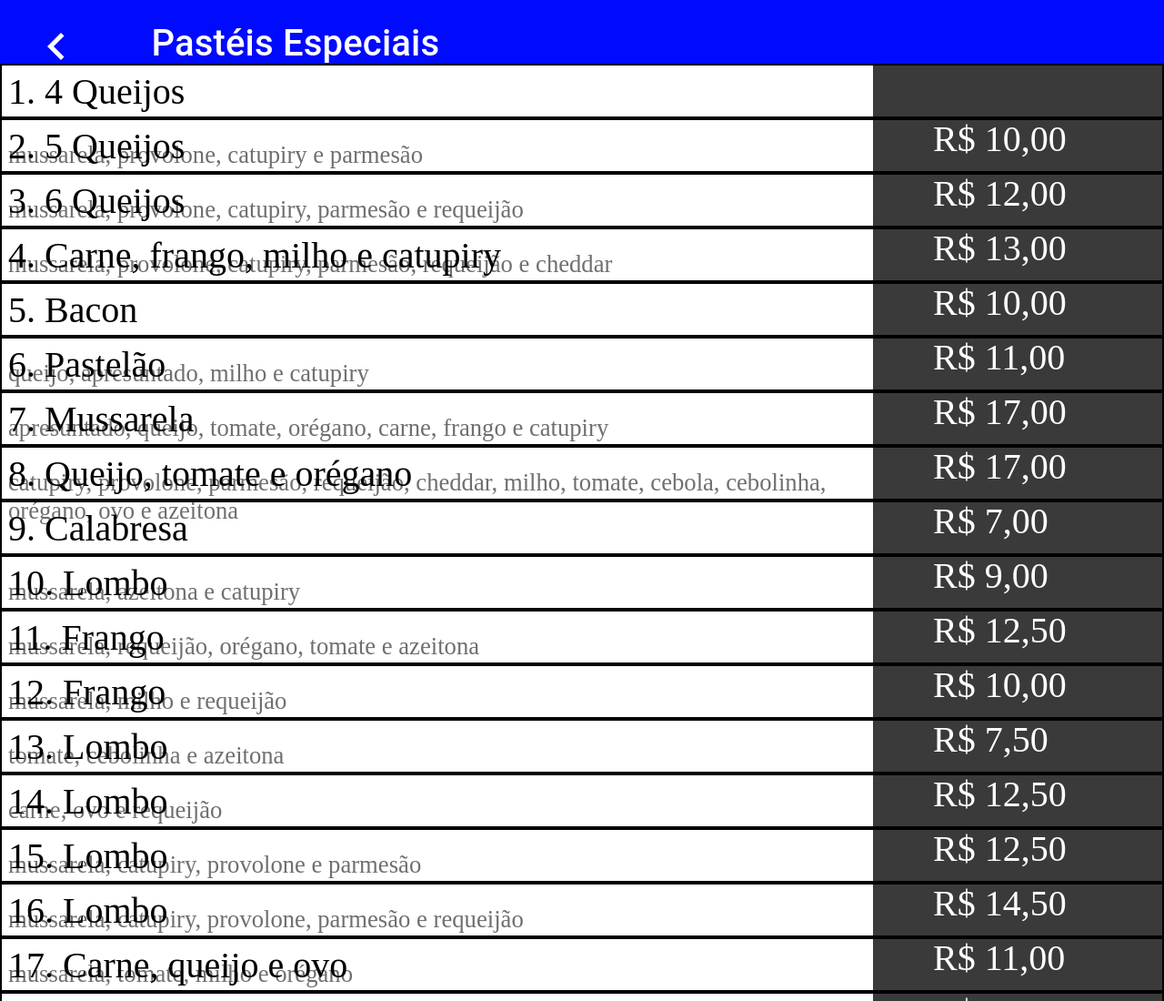
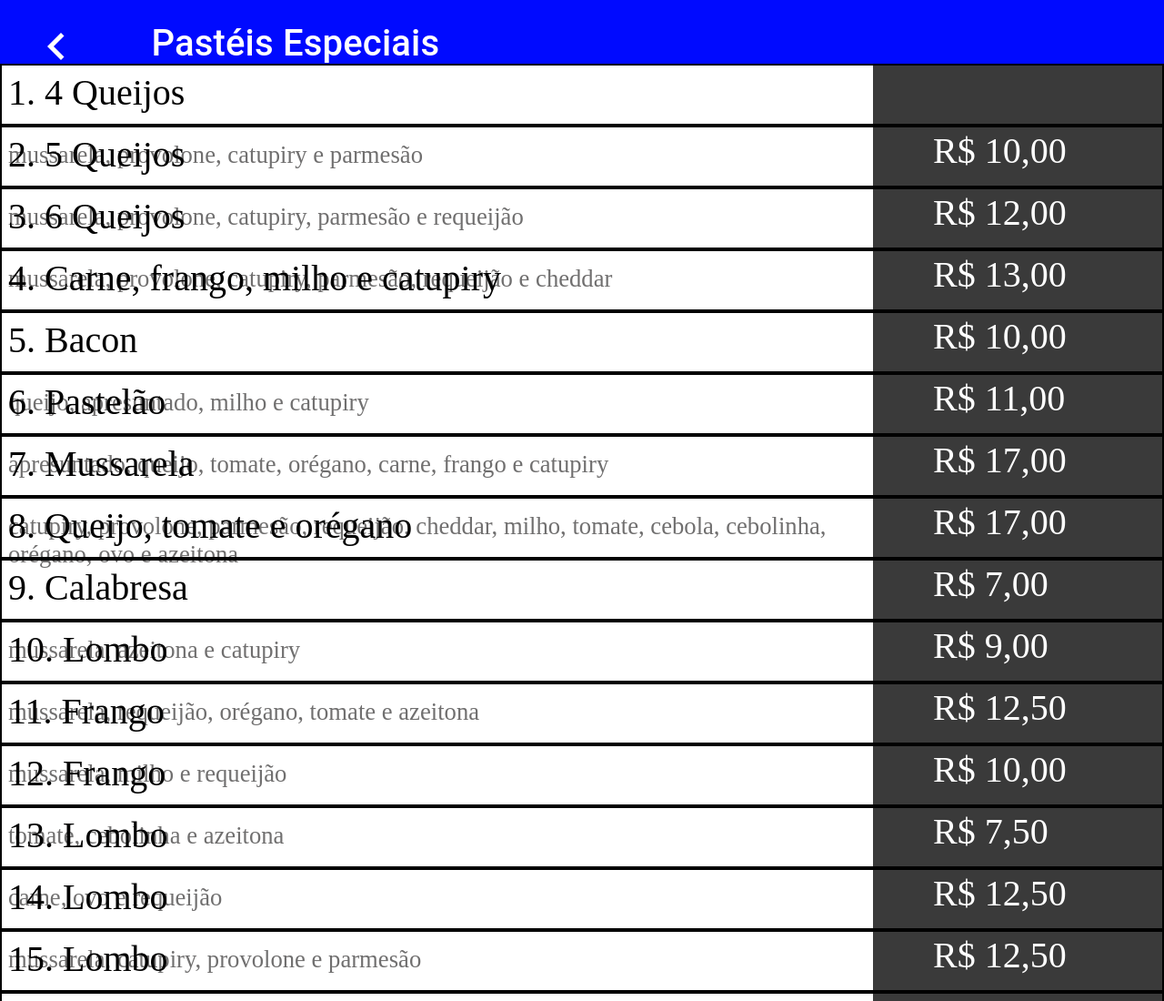
Before and after one commit to Cardapiosorriso/Cardapiosorriso.github.io, a plain HTML site: page Pastéis Especiais.html in a window 1280 px wide. Shown: the top 1100 px of the page at 91% size. Drawn offline with Linux system fonts and the light colour scheme.

Commit message:
Update Pastéis Especiais.html

```diff
--- a/Pastéis Especiais.html
+++ b/Pastéis Especiais.html
@@ -11,12 +11,13 @@
 				background-color: white;
 			}
 			div#topo{
-				position: absolute;
+				position: fixed;
 				left: 0%;
 				right: 0%;
 				top: 0%;
 				bottom: 91.25%;
 				background-color: #000AFF;
+				z-index: 1;
 			}
 			div#topo label{
 				position: absolute;
@@ -42,7 +43,7 @@
 			div#Preco{
 				position: absolute;
 				width: 25%;
-				height: 195%;
+				height: 221%;
 				right: 0%;
 				top: 8.75%;
 				background: #3A3A3A;
@@ -50,7 +51,7 @@
 			div#Tabela1{
 				position: absolute;
 				width: 100%;
-				height: 7.5%;
+				height: 8.5%;
 				right: 0%;
 				left: 0%;
 				top: 8.75%;
@@ -60,250 +61,250 @@
 			div#Tabela2{
 				position: absolute;
 				width: 100%;
-				height: 7.5%;
+				height: 8.5%;
 				right: 0%;
 				left: 0%;
-				top: 16.25%;
+				top: 17.25%;
 				border: 2px solid #000000;
 				box-sizing: border-box;
 			}
 			div#Tabela3{
 				position: absolute;
 				width: 100%;
-				height: 7.5%;
+				height: 8.5%;
 				right: 0%;
 				left: 0%;
-				top: 23.75%;
+				top: 25.75%;
 				border: 2px solid #000000;
 				box-sizing: border-box;
 			}
 			div#Tabela4{
 				position: absolute;
 				width: 100%;
-				height: 7.5%;
+				height: 8.5%;
 				right: 0%;
 				left: 0%;
-				top: 31.25%;
+				top: 34.25%;
 				border: 2px solid #000000;
 				box-sizing: border-box;
 			}
 			div#Tabela5{
 				position: absolute;
 				width: 100%;
-				height: 7.5%;
+				height: 8.5%;
 				right: 0%;
 				left: 0%;
-				top: 38.75%;
+				top: 42.75%;
 				border: 2px solid #000000;
 				box-sizing: border-box;
 			}
 			div#Tabela6{
 				position: absolute;
 				width: 100%;
-				height: 7.5%;
+				height: 8.5%;
 				right: 0%;
 				left: 0%;
-				top: 46.25%;
+				top: 51.25%;
 				border: 2px solid #000000;
 				box-sizing: border-box;
 			}
 			div#Tabela7{
 				position: absolute;
 				width: 100%;
-				height: 7.5%;
+				height: 8.5%;
 				right: 0%;
 				left: 0%;
-				top: 53.75%;
+				top: 59.75%;
 				border: 2px solid #000000;
 				box-sizing: border-box;
 			}
 			div#Tabela8{
 				position: absolute;
 				width: 100%;
-				height: 7.5%;
+				height: 8.5%;
 				right: 0%;
 				left: 0%;
-				top: 61.25%;
+				top: 68.25%;
 				border: 2px solid #000000;
 				box-sizing: border-box;
 			}
 			div#Tabela9{
 				position: absolute;
 				width: 100%;
-				height: 7.5%;
+				height: 8.5%;
 				right: 0%;
 				left: 0%;
-				top: 68.75%;
+				top: 76.75%;
 				border: 2px solid #000000;
 				box-sizing: border-box;
 			}
 			div#Tabela10{
 				position: absolute;
 				width: 100%;
-				height: 7.5%;
+				height: 8.5%;
 				right: 0%;
 				left: 0%;
-				top: 76.25%;
+				top: 85.25%;
 				border: 2px solid #000000;
 				box-sizing: border-box;
 			}
 			div#Tabela11{
 				position: absolute;
 				width: 100%;
-				height: 7.5%;
+				height: 8.5%;
 				right: 0%;
 				left: 0%;
-				top: 83.75%;
+				top: 93.75%;
 				border: 2px solid #000000;
 				box-sizing: border-box;
 			}
 			div#Tabela12{
 				position: absolute;
 				width: 100%;
-				height: 7.5%;
+				height: 8.5%;
 				right: 0%;
 				left: 0%;
-				top: 91.25%;
+				top: 102.25%;
 				border: 2px solid #000000;
 				box-sizing: border-box;
 			}
 			div#Tabela13{
 				position: absolute;
 				width: 100%;
-				height: 7.5%;
+				height: 8.5%;
 				right: 0%;
 				left: 0%;
-				top: 98.75%;
+				top: 110.75%;
 				border: 2px solid #000000;
 				box-sizing: border-box;
 			}
 			div#Tabela14{
 				position: absolute;
 				width: 100%;
-				height: 7.5%;
+				height: 8.5%;
 				right: 0%;
 				left: 0%;
-				top: 106.25%;
+				top: 119.25%;
 				border: 2px solid #000000;
 				box-sizing: border-box;
 			}
 			div#Tabela15{
 				position: absolute;
 				width: 100%;
-				height: 7.5%;
+				height: 8.5%;
 				right: 0%;
 				left: 0%;
-				top: 113.75%;
+				top: 127.75%;
 				border: 2px solid #000000;
 				box-sizing: border-box;
 			}
 			div#Tabela16{
 				position: absolute;
 				width: 100%;
-				height: 7.5%;
+				height: 8.5%;
 				right: 0%;
 				left: 0%;
-				top: 121.25%;
+				top: 136.25%;
 				border: 2px solid #000000;
 				box-sizing: border-box;
 			}
 			div#Tabela17{
 				position: absolute;
 				width: 100%;
-				height: 7.5%;
+				height: 8.5%;
 				right: 0%;
 				left: 0%;
-				top: 128.75%;
+				top: 144.75%;
 				border: 2px solid #000000;
 				box-sizing: border-box;
 			}
 			div#Tabela18{
 				position: absolute;
 				width: 100%;
-				height: 7.5%;
+				height: 8.5%;
 				right: 0%;
 				left: 0%;
-				top: 136.25%;
+				top: 153.25%;
 				border: 2px solid #000000;
 				box-sizing: border-box;
 			}
 			div#Tabela19{
 				position: absolute;
 				width: 100%;
-				height: 7.5%;
+				height: 8.5%;
 				right: 0%;
 				left: 0%;
-				top: 143.75%;
+				top: 161.75%;
 				border: 2px solid #000000;
 				box-sizing: border-box;
 			}
 			div#Tabela20{
 				position: absolute;
 				width: 100%;
-				height: 7.5%;
+				height: 8.5%;
 				right: 0%;
 				left: 0%;
-				top: 151.25%;
+				top: 170.25%;
 				border: 2px solid #000000;
 				box-sizing: border-box;
 			}
 			div#Tabela21{
 				position: absolute;
 				width: 100%;
-				height: 7.5%;
+				height: 8.5%;
 				right: 0%;
 				left: 0%;
-				top: 158.75%;
+				top: 178.75%;
 				border: 2px solid #000000;
 				box-sizing: border-box;
 			}
 			div#Tabela22{
 				position: absolute;
 				width: 100%;
-				height: 7.5%;
+				height: 8.5%;
 				right: 0%;
 				left: 0%;
-				top: 166.25%;
+				top: 187.25%;
 				border: 2px solid #000000;
 				box-sizing: border-box;
 			}
 			div#Tabela23{
 				position: absolute;
 				width: 100%;
-				height: 7.5%;
+				height: 8.5%;
 				right: 0%;
 				left: 0%;
-				top: 173.75%;
+				top: 195.75%;
 				border: 2px solid #000000;
 				box-sizing: border-box;
 			}
 			div#Tabela24{
 				position: absolute;
 				width: 100%;
-				height: 7.5%;
+				height: 8.5%;
 				right: 0%;
 				left: 0%;
-				top: 181.25%;
+				top: 204.25%;
 				border: 2px solid #000000;
 				box-sizing: border-box;
 			}
 			div#Tabela25{
 				position: absolute;
 				width: 100%;
-				height: 7.5%;
+				height: 8.5%;
 				right: 0%;
 				left: 0%;
-				top: 188.75%;
+				top: 212.75%;
 				border: 2px solid #000000;
 				box-sizing: border-box;
 			}
 			div#Tabela26{
 				position: absolute;
 				width: 100%;
-				height: 7.5%;
+				height: 8.5%;
 				right: 0%;
 				left: 0%;
-				top: 196.25%;
+				top: 221.25%;
 				border: 2px solid #000000;
 				box-sizing: border-box;
 			}
@@ -320,7 +321,7 @@
 			}
 			div#TCD1{
 				position: absolute;
-				width: 75%;
+				width: 74%;
 				height: 24px;
 				left: 7px;
 				margin-top: 6.5%;
@@ -335,7 +336,7 @@
 				height: 10%;
 				left: 80.25%;
 				right: 6.25%;
-				margin-top: 4.5%;
+				margin-top: 5.5%;
 				font-family: Liberation Serif;;
 				font-weight: normal;
 				font-size: 30pt;
```
